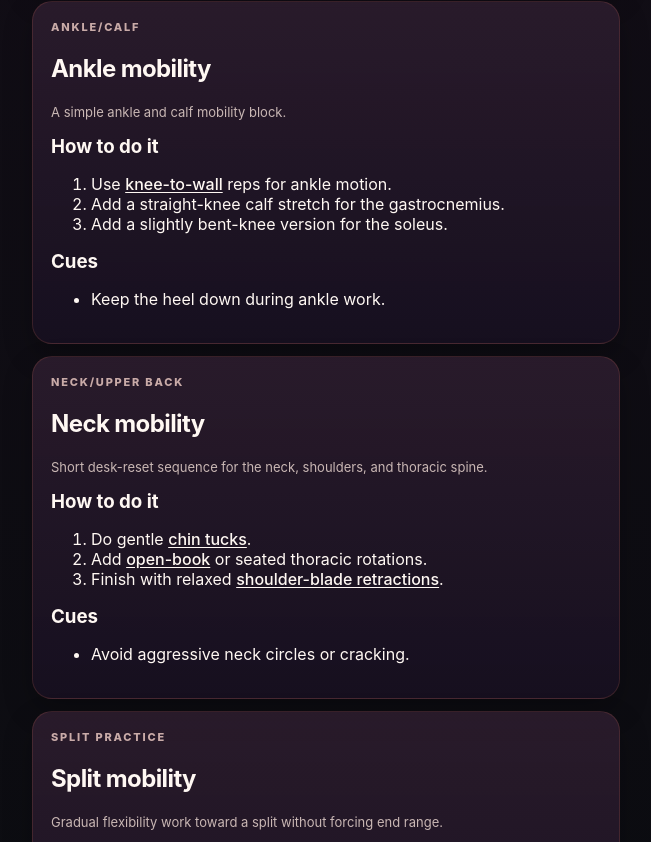
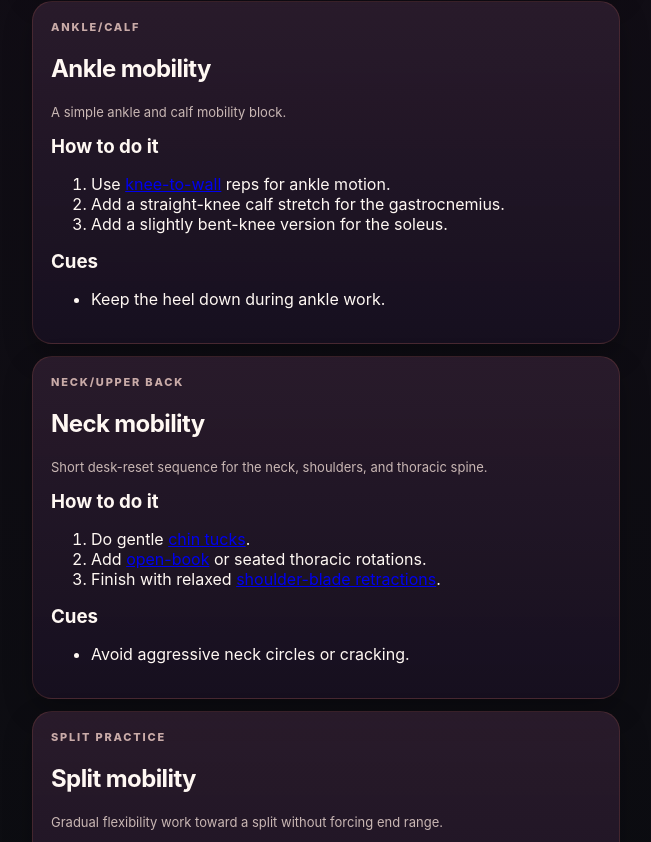
Before and after one commit to nopravlem/fitness-tracker, a Next.js app: page /exercises in a window 1280 px wide. Shown: the part 3398-4240 px from the top of the page, without its empty margins (314-965 px from the left). Built offline with nearby package versions, Linux system fonts and the light colour scheme.

Commit message:
Use stable styling for inline reference links

```diff
--- a/app/exercises/page.tsx
+++ b/app/exercises/page.tsx
@@ -7,7 +7,7 @@ function renderStep(step:string,related?:{id:string;label:string}[]){
   if(!match)return step;
   const index=step.toLowerCase().indexOf(match.label.toLowerCase());
   const before=step.slice(0,index);const linked=step.slice(index,index+match.label.length);const after=step.slice(index+match.label.length);
-  return <>{before}<a href={`#${match.id}`} style={{color:'inherit',textDecoration:'underline',fontWeight:500,textUnderlineOffset:'2px'}}>{linked}</a>{after}</>;
+  return <>{before}<a className="inlineReferenceLink" href={`#${match.id}`}>{linked}</a>{after}</>;
 }
 
 export default function ExercisesPage(){
```
